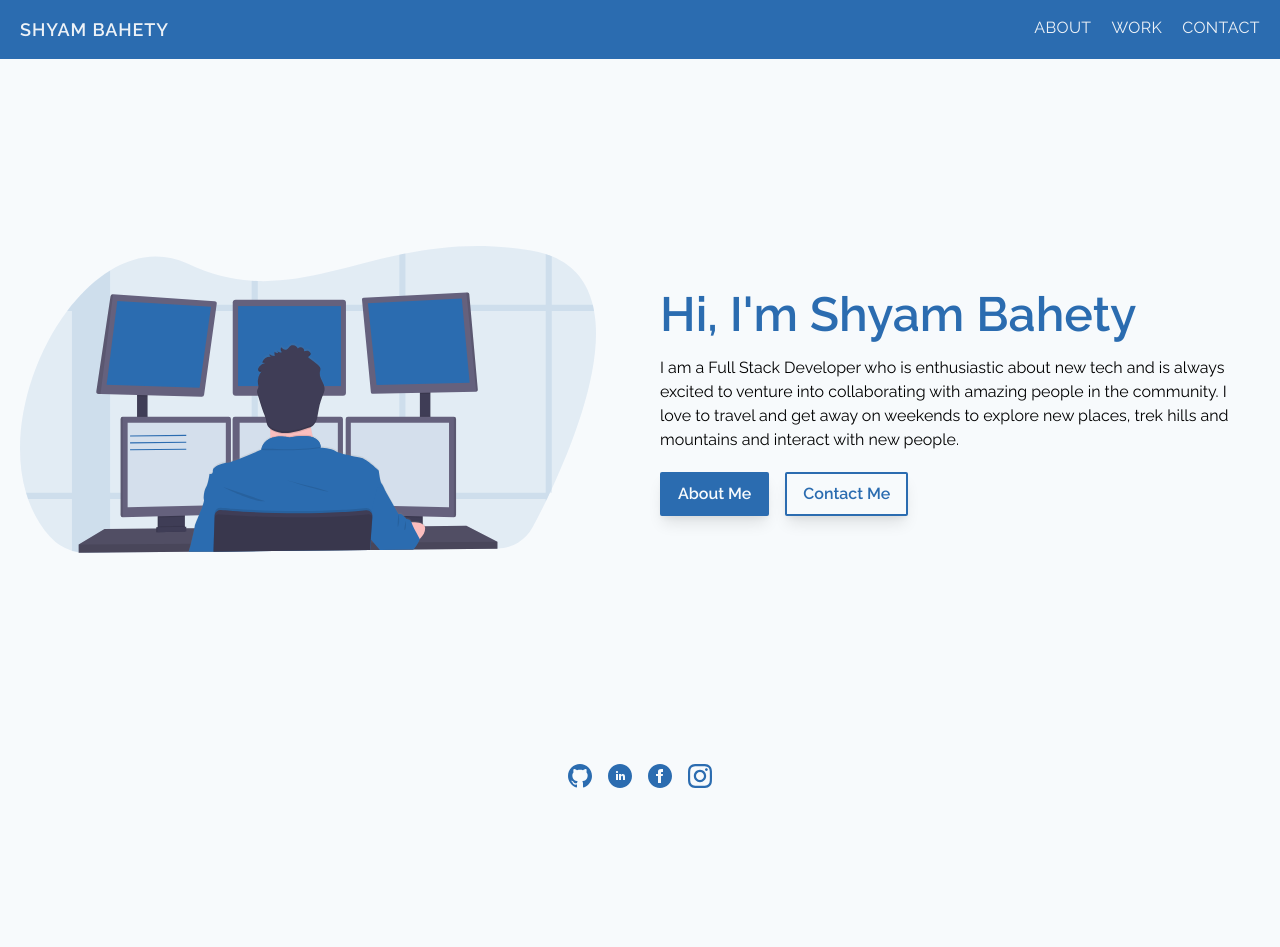
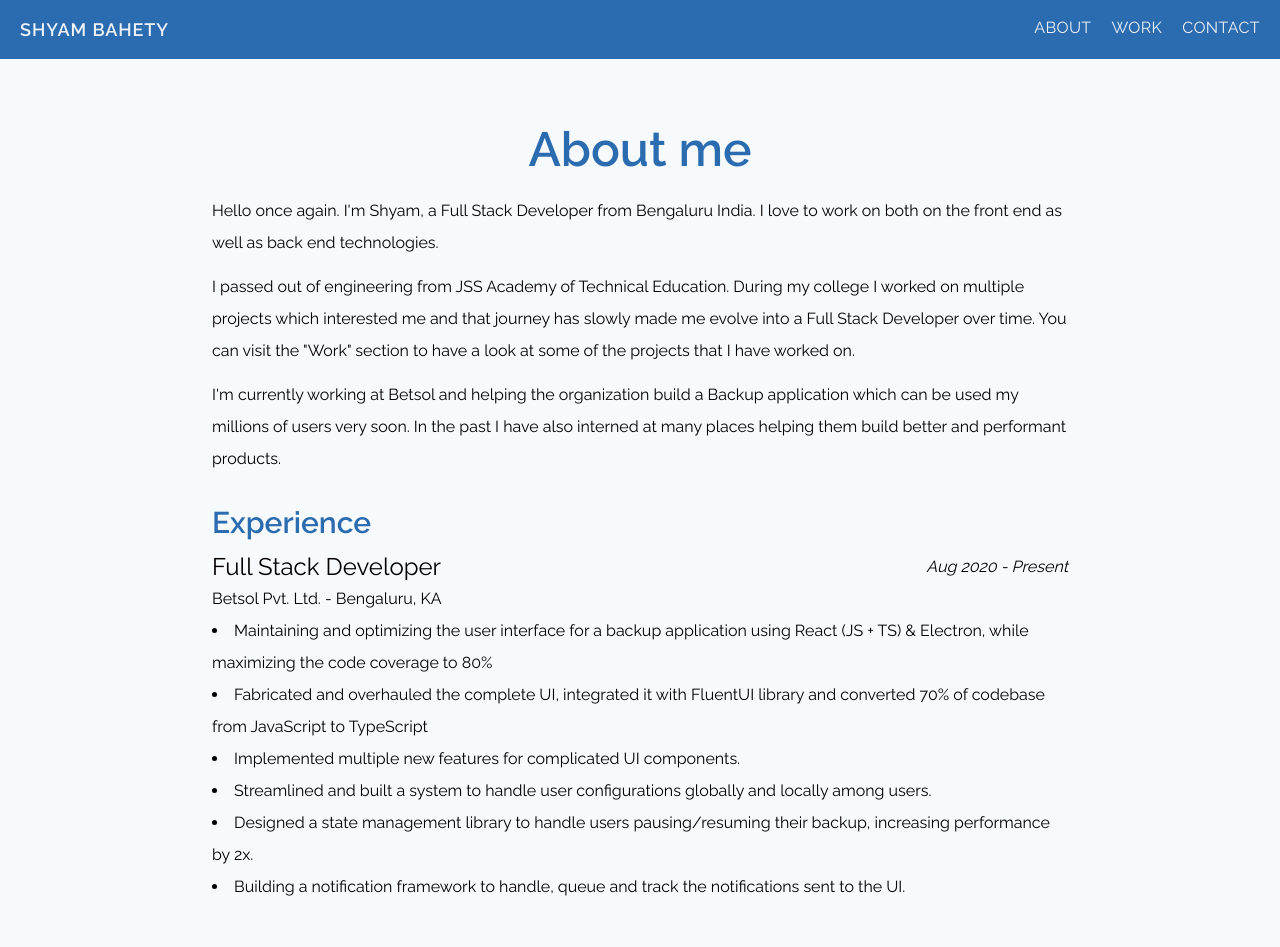
Before and after one commit to bahetyshyam/portfolio, a React (Create React App) app: page /about in a window 1280 px wide. Shown: the top 947 px of the page. Before the commit the page ends 800 px from the top, so only its background shows below. Built offline with nearby package versions, Linux system fonts and the light colour scheme.

Commit message:
Added experience section in about me

```diff
--- a/public/index.html
+++ b/public/index.html
@@ -5,10 +5,7 @@
     <link rel="icon" href="%PUBLIC_URL%/user.svg" />
     <meta name="viewport" content="width=device-width, initial-scale=1" />
     <meta name="theme-color" content="#000000" />
-    <meta
-      name="description"
-      content="Portfolio website of Shyam Bahety"
-    />
+    <meta name="description" content="Portfolio website of Shyam Bahety" />
     <link rel="apple-touch-icon" href="%PUBLIC_URL%/logo192.png" />
     <!--
       manifest.json provides metadata used when your web app is installed on a
@@ -24,10 +21,13 @@
       work correctly both with client-side routing and a non-root public URL.
       Learn how to configure a non-root public URL by running `npm run build`.
     -->
-    <link href="https://fonts.googleapis.com/css2?family=Raleway:wght@100;200;300;400;500;600;700;800;900&display=swap" rel="stylesheet">
-    <title>Shyam Bahety</title>
+    <link
+      href="https://fonts.googleapis.com/css2?family=Raleway:wght@100;200;300;400;500;600;700;800;900&display=swap"
+      rel="stylesheet"
+    />
+    <title>Shyam Bahety | Full Stack Developer</title>
   </head>
-  <body style="background-color: #F7FAFC;">
+  <body style="background-color: #f7fafc">
     <noscript>You need to enable JavaScript to run this app.</noscript>
     <div class="flex flex-col min-h-screen" id="root"></div>
     <!--
--- a/src/App.tsx
+++ b/src/App.tsx
@@ -1,5 +1,5 @@
 import React from "react";
-import { HashRouter as Router, Route, Switch } from "react-router-dom";
+import { BrowserRouter as Router, Route, Switch } from "react-router-dom";
 import Header from "./components/Header";
 import Home from "./components/Home";
 import Footer from "./components/Footer";
--- /dev/null
+++ b/src/components/About/Experience.tsx
@@ -0,0 +1,87 @@
+import React from "react";
+
+interface ExperienceItem {
+  title: string;
+  duration: string;
+  companyName: string;
+  companyURL: string;
+  location: string;
+  contentItems: string[];
+}
+
+const experienceItems: ExperienceItem[] = [
+  {
+    title: "Full Stack Developer",
+    duration: "Aug 2020 - Present",
+    companyName: "Betsol Pvt. Ltd.",
+    companyURL: "https://www.betsol.com/",
+    location: "Bengaluru, KA",
+    contentItems: [
+      "Maintaining and optimizing the user interface for a backup application using React (JS + TS) & Electron, while maximizing the code coverage to 80%",
+      "Fabricated and overhauled the complete UI, integrated it with FluentUI library and converted 70% of codebase from JavaScript to TypeScript",
+      "Implemented multiple new features for complicated UI components.",
+      "Streamlined and built a system to handle user configurations globally and locally among users.",
+      "Designed a state management library to handle users pausing/resuming their backup, increasing performance by 2x.",
+      "Building a notification framework to handle, queue and track the notifications sent to the UI.",
+    ],
+  },
+  {
+    title: "Intern- Full Stack Developer",
+    duration: "May 2020- Jun 2020",
+    companyName: "QuickieApps",
+    companyURL: "https://www.quikieapps.com/",
+    location: "Bengaluru, KA",
+    contentItems: [
+      "Developed a desktop app for doctors, using Electron + React, which lets the doctors upload ophthalmology and endoscopy scans to the server to get back results.",
+      "Built a backend using NodeJS and MongoDB to maintain the feedback of results, by 1000's of doctors.",
+    ],
+  },
+  {
+    title: "Intern - Full Stack Developer",
+    duration: "Jan 2020 - Mar 2020",
+    companyName: "Betsol Pvt. Ltd.",
+    companyURL: "https://www.betsol.com/",
+    location: "Bengaluru, KA",
+    contentItems: [
+      "Worked on an Automation DevOps tool called LeTo. After working on it, the project had negligible bugs and performed 1.3x better.",
+      "Developed a new feature for a client and built RESTful API's using NodeJS.",
+    ],
+  },
+];
+
+const Experience = () => {
+  return (
+    <>
+      <div className="text-3xl font-semibold mt-8 my-3 text-blue-700">
+        Experience
+      </div>
+      <div>
+        {experienceItems.map((item, index) => {
+          return (
+            <div className="mb-10" key={index}>
+              <div className="block sm:flex sm:justify-between sm:items-center ">
+                <div className="text-2xl text-semibold">{item.title}</div>
+                <i>{item.duration}</i>
+              </div>
+              <a
+                href={item.companyURL}
+                target="_blank"
+                rel="noopener noreferrer"
+                className="text-bold"
+              >
+                {`${item.companyName} - ${item.location}`}
+              </a>
+              <ul className="list-disc list-inside">
+                {item.contentItems.map((contentItem, index) => (
+                  <li key={index}>{contentItem}</li>
+                ))}
+              </ul>
+            </div>
+          );
+        })}
+      </div>
+    </>
+  );
+};
+
+export default Experience;
--- /dev/null
+++ b/src/components/About/Skills.tsx
@@ -0,0 +1,28 @@
+import React from "react";
+
+const Skills = () => {
+  return (
+    <>
+      <div className="text-3xl font-semibold mt-8 my-3 text-blue-700">
+        Skills
+      </div>
+      <div>
+        <ul className="list-disc list-inside">
+          <li>ReactJS</li>
+          <li>TypeScript/JavaScript8</li>
+          <li>HTML/CSS</li>
+          <li>RESTful API's</li>
+          <li>Data management - Redux</li>
+          <li>NodeJs</li>
+          <li>ExpressJS</li>
+          <li>Unit testing</li>
+          <li>C#/.NetCore</li>
+          <li>Python</li>
+          <li>MySQL/MongoDB</li>
+        </ul>
+      </div>
+    </>
+  );
+};
+
+export default Skills;
--- a/src/components/About/index.tsx
+++ b/src/components/About/index.tsx
@@ -1,6 +1,11 @@
-import React from "react";
+import React, { useEffect } from "react";
+import Experience from "./Experience";
+import Skills from "./Skills";
 
 const About = () => {
+  useEffect(() => {
+    document.title = "About | Shyam Bahety";
+  }, []);
   return (
     <div className="flex items-center flex-col w-full mt-10">
       <div className="max-w-4xl leading-8 px-5 py-5">
@@ -26,22 +31,8 @@ const About = () => {
           better and performant products.
         </div>
 
-        <div className="text-2xl font-semibold mt-8 my-3">Skills</div>
-        <div>
-          <ul className="list-disc list-inside">
-            <li>ReactJS</li>
-            <li>TypeScript/JavaScript8</li>
-            <li>HTML/CSS</li>
-            <li>RESTful API's</li>
-            <li>Data management - Redux</li>
-            <li>NodeJs</li>
-            <li>ExpressJS</li>
-            <li>Unit testing</li>
-            <li>C#/.NetCore</li>
-            <li>Python</li>
-            <li>MySQL/MongoDB</li>
-          </ul>
-        </div>
+        <Experience />
+        <Skills />
       </div>
     </div>
   );
--- a/src/components/Contact/index.tsx
+++ b/src/components/Contact/index.tsx
@@ -1,6 +1,9 @@
-import React from "react";
+import React, { useEffect } from "react";
 
 const Contact = () => {
+  useEffect(() => {
+    document.title = "Contact | Shyam Bahety";
+  }, []);
   const submitForm = (ev: React.FormEvent<HTMLFormElement>) => {
     ev.preventDefault();
     const form = ev.target as HTMLFormElement;
--- a/src/components/Footer/index.tsx
+++ b/src/components/Footer/index.tsx
@@ -51,7 +51,7 @@ const Footer = () => {
         </a>
 
         <a
-          href="https://www.instagram.com/bahetyshyam/"
+          href="https://www.instagram.com/shyambahety/"
           target="_blank"
           rel="noopener noreferrer"
           className="pl-2"
--- a/src/components/Home/index.tsx
+++ b/src/components/Home/index.tsx
@@ -1,8 +1,11 @@
-import React from "react";
+import React, { useEffect } from "react";
 import Logo from "../../assets/svg/developer.svg";
 import { Link } from "react-router-dom";
 
 const Home = () => {
+  useEffect(() => {
+    document.title = "Shyam Bahety | Full Stack Developer";
+  }, []);
   return (
     <div className="flex items-center justify-center flex-wrap md:flex-no-wrap">
       <div className="px-5 py-10 w-full md:w-1/2">
--- a/src/components/Work/index.tsx
+++ b/src/components/Work/index.tsx
@@ -1,6 +1,9 @@
-import React from "react";
+import React, { useEffect } from "react";
 
 const Work = () => {
+  useEffect(() => {
+    document.title = "Work | Shyam Bahety";
+  }, []);
   return (
     <>
       <div>Work Page</div>
```
